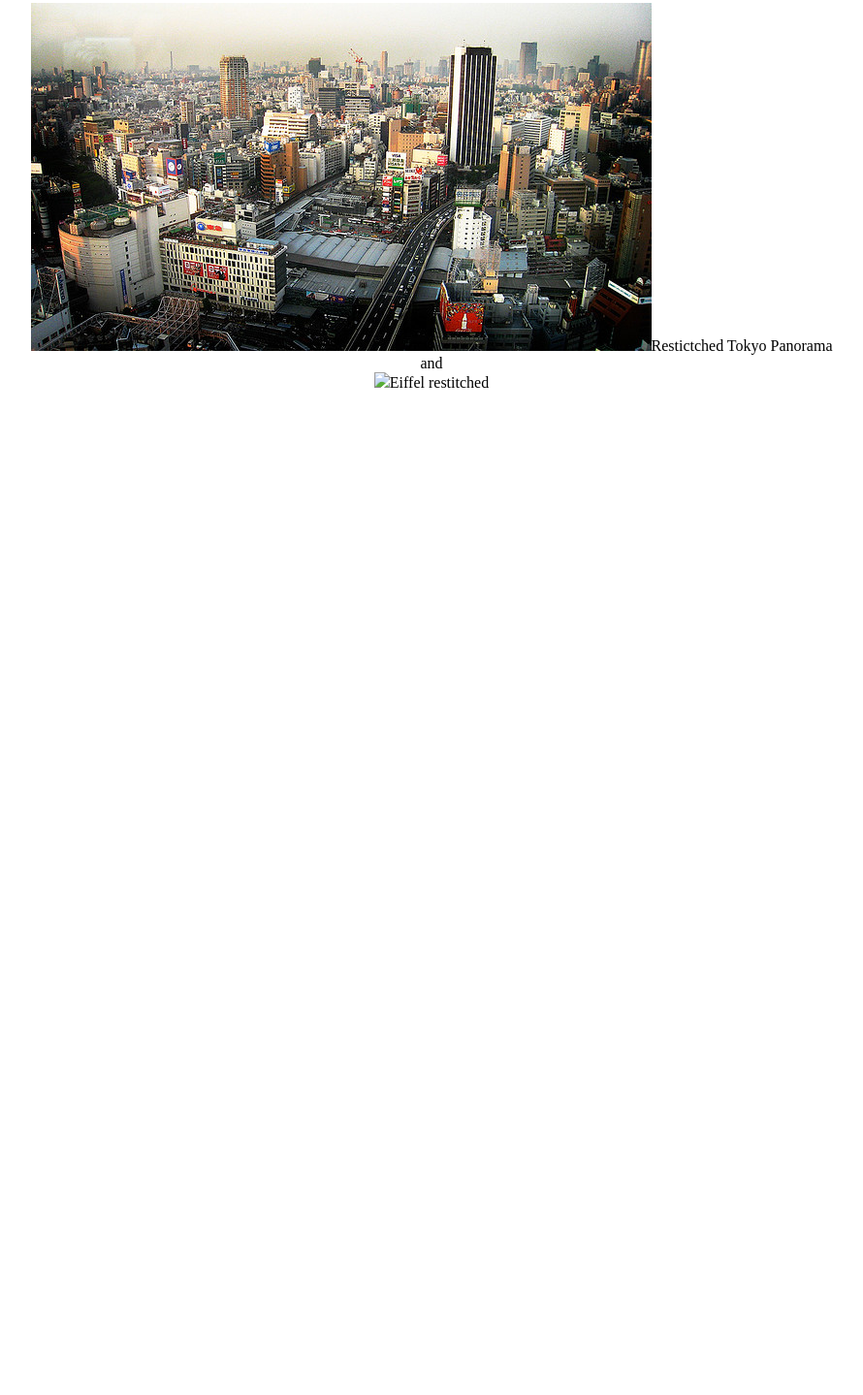
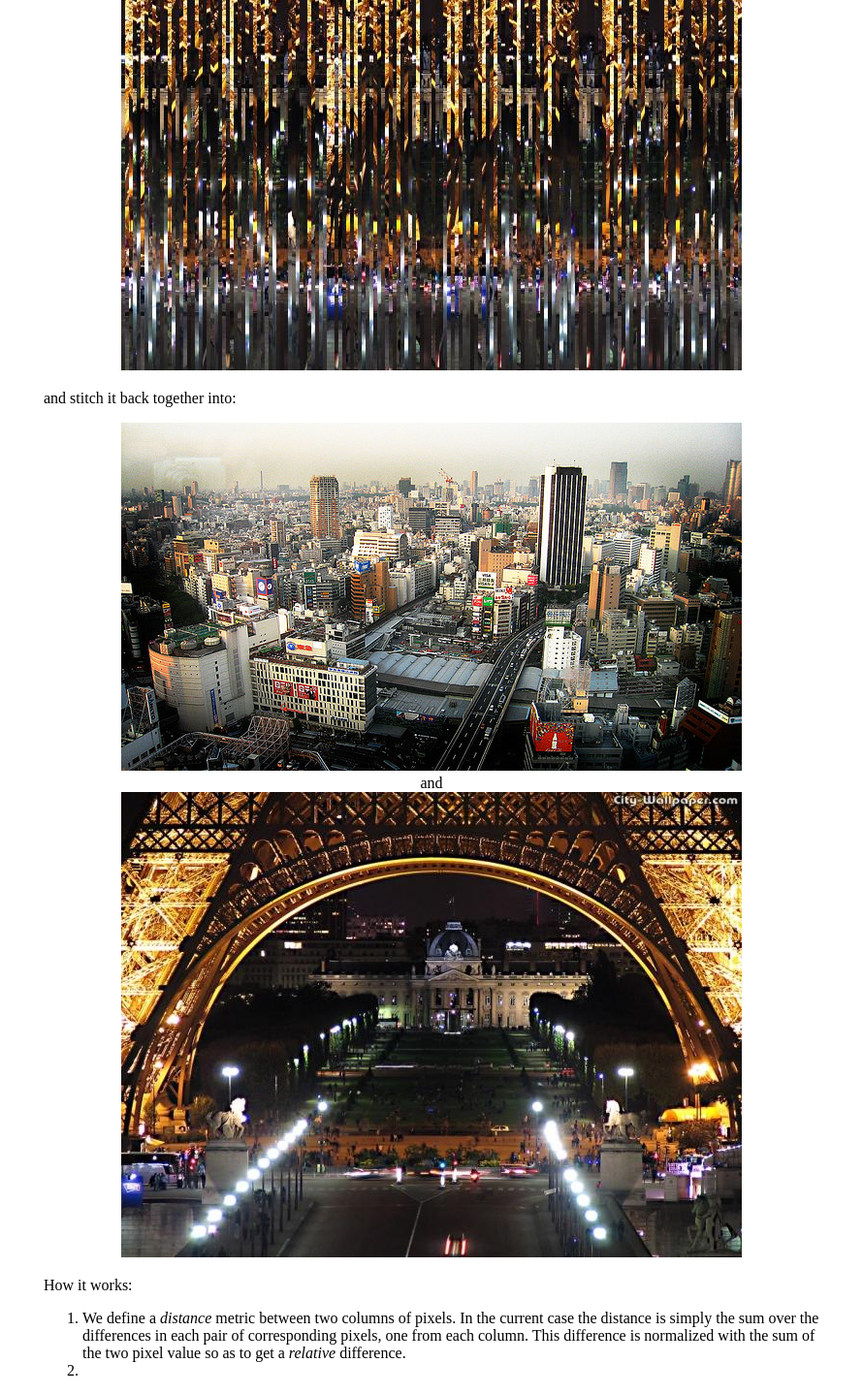
Before and after one commit to abgoyal/Instagram-Unshred-Challenge, a plain HTML site: page index.html in a window 1280 px wide. Shown: the part 611-2050 px from the top of the page at 97% size, without its empty margins (195-1085 px from the left). Before the commit the page ends 1031 px from the top, so only its background shows below. Drawn offline with Linux system fonts and the light colour scheme.

Commit message:
added some details

```diff
--- a/index.html
+++ b/index.html
@@ -7,28 +7,42 @@
 
 </head>
 
-<body width="200" align="center">
+<body >
+
+
+<div style="width:800px; margin: 0 auto;" >
+<center><h1>Instagram Unshred Challenge</h1></center>
 
 My attempt at a solution to the Instragram unshredding challenge. Put simply, the challenge is to take a shredded (and randomly put together) images like :
 <p>
 <center>
-<img src="TokyoPanoramaShredded.png">Shredded Tokyo Panorama</img>
+<img src="TokyoPanoramaShredded.png" alt="Shredded Tokyo Panorama">
 <br>
 or
 <br>
-<img src="eiffel_shredded.jpg">Eiffel Shredded</img>
+<img src="eiffel_shredded.jpg" alt="Eiffel Shredded">
 </center>
 <p>
 and stitch it back together into:
 <p>
 <center>
-<img src="TokyoPanoramaFixed.png">Restictched Tokyo Panorama</img>
+<img src="TokyoPanoramaFixed.png" alt="Restitched Tokyo Panorama">
 <br>
 and
 <br>
-<img src="eiffel_fixed.png">Eiffel restitched</img>
+<img src="eiffel_fixed.jpg" alt="Eiffel restitched">
 </center>
 <p>
 
+How it works:
+
+<ol>
+<li> We define a <i>distance</i> metric between two columns of pixels. In the current case
+the distance is simply the sum over the differences in each pair of corresponding pixels, one from each column. This difference is normalized with the sum of the two pixel value so as to get a <i>relative</i> difference.
+<li>
+</ol>
+</div>
+
+
 </body>
 </html>
```
Also changed, not shown: TokyoPanoramaShredded.png (added).
